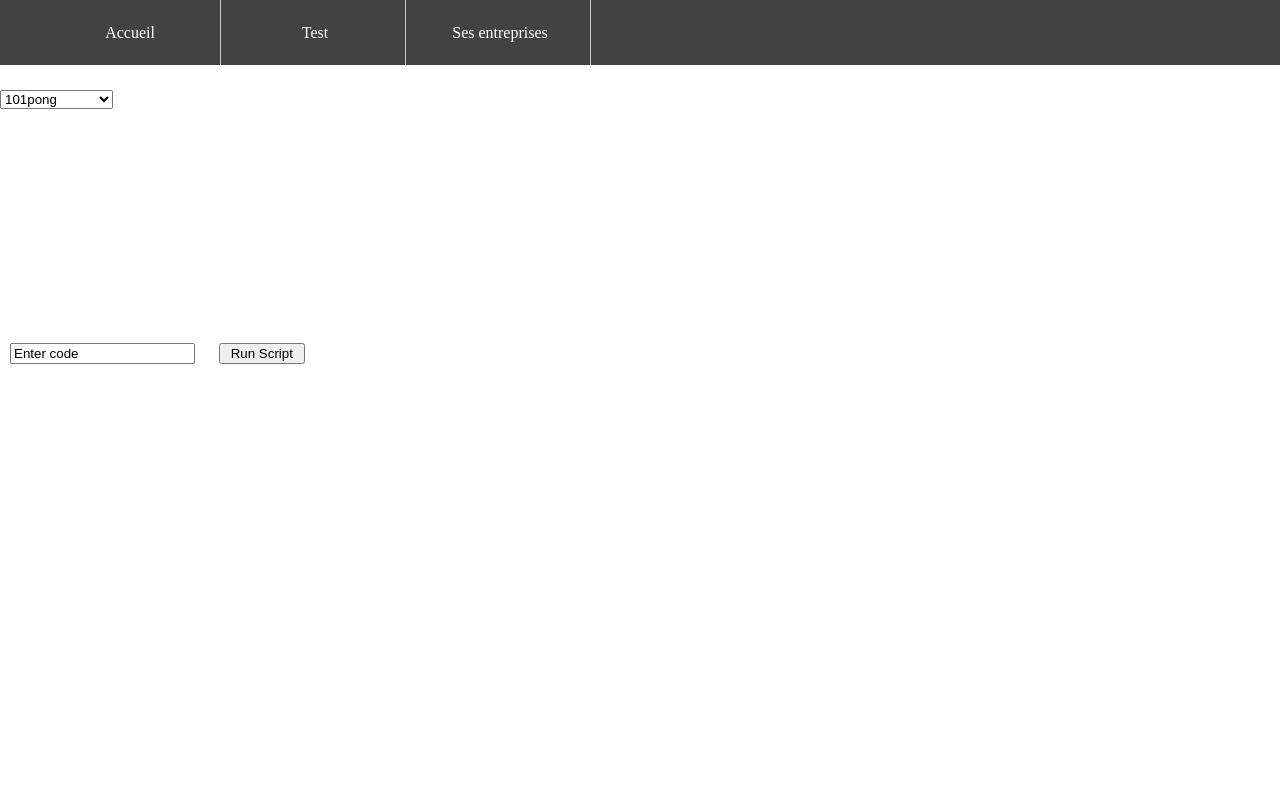
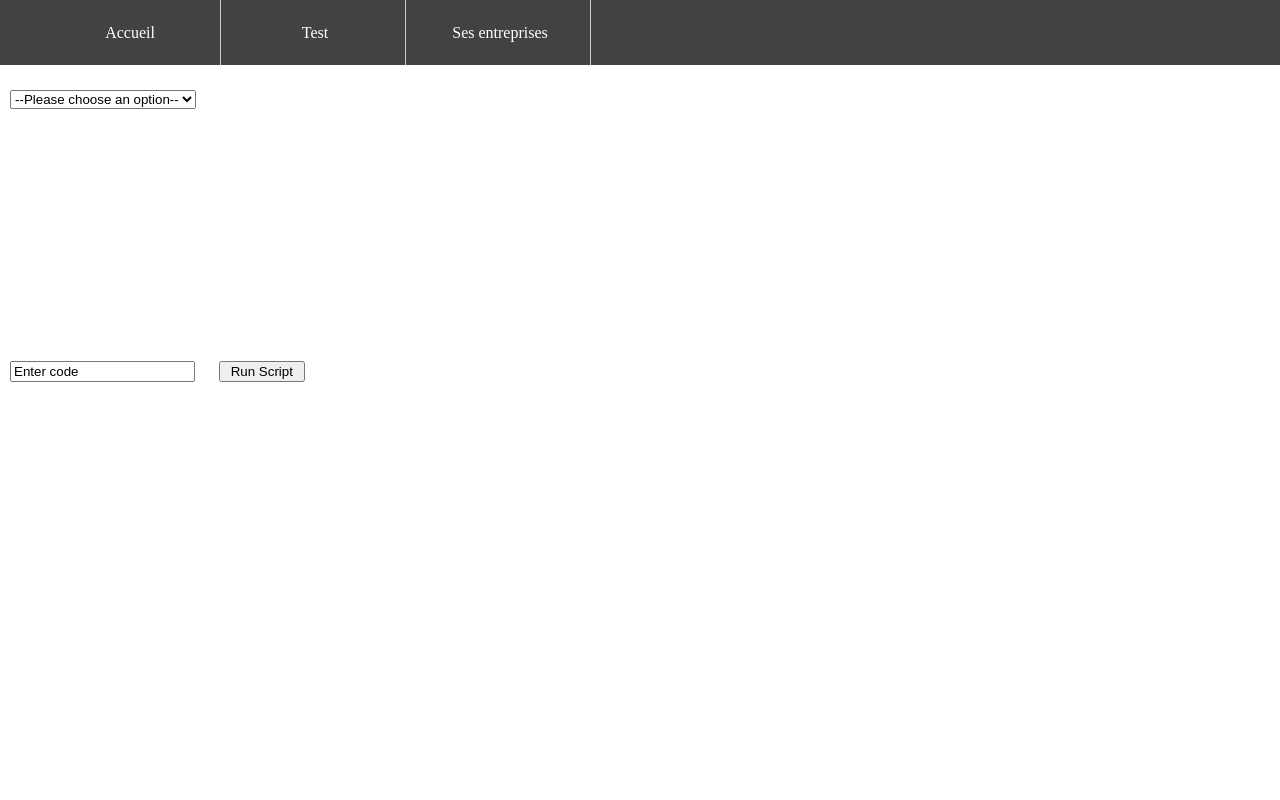
Before and after one commit to gabirel1/Projet-Hub1, a plain HTML site: page src/test.html in a window 1280 px wide. Shown: the top 800 px of the page. Drawn offline with Linux system fonts and the light colour scheme; a script that the page names is missing.

Commit message:
adding values to the dropdown-list

```diff
--- a/css/StyleSheet.css
+++ b/css/StyleSheet.css
@@ -67,3 +67,8 @@ footer {
     margin-top: 3px;
     width: 3.2%;
 }
+#selection {
+    display: block;
+    position: relative;
+    margin-left: 10px;
+}
--- a/src/test.html
+++ b/src/test.html
@@ -13,7 +13,7 @@
                 toggle_text(result);
             })
             const goPython = (hu) => {
-              console.log("tes1");
+              console.log("test1");
               return wclient.Emit("exec_script", hu);
             };
         </script>
@@ -44,12 +44,13 @@
             </nav>
         </header>
         <br><br><br><br><br>
-        <select name="binary_selection">
-            <option>101pong</option>
-            <option>102architect</option>
-            <option>103cipher</option>
-            <option>104intersection</option>
-            <option>105torus</option>
+        <select id="selection" name="binary_selection">
+            <option value="">--Please choose an option--</option>
+            <option value="binaries/101pong">101pong</option>
+            <option value="binaries/102architect">102architect</option>
+            <option value="binaries/103cipher">103cipher</option>
+            <option value="binaries/104intersection">104intersection</option>
+            <option value="binaries/105torus">105torus</option>
             <!-- <option>102architect</option> -->
             <!-- <option>102architect</option> -->
             <!-- <option>102architect</option> -->
```
